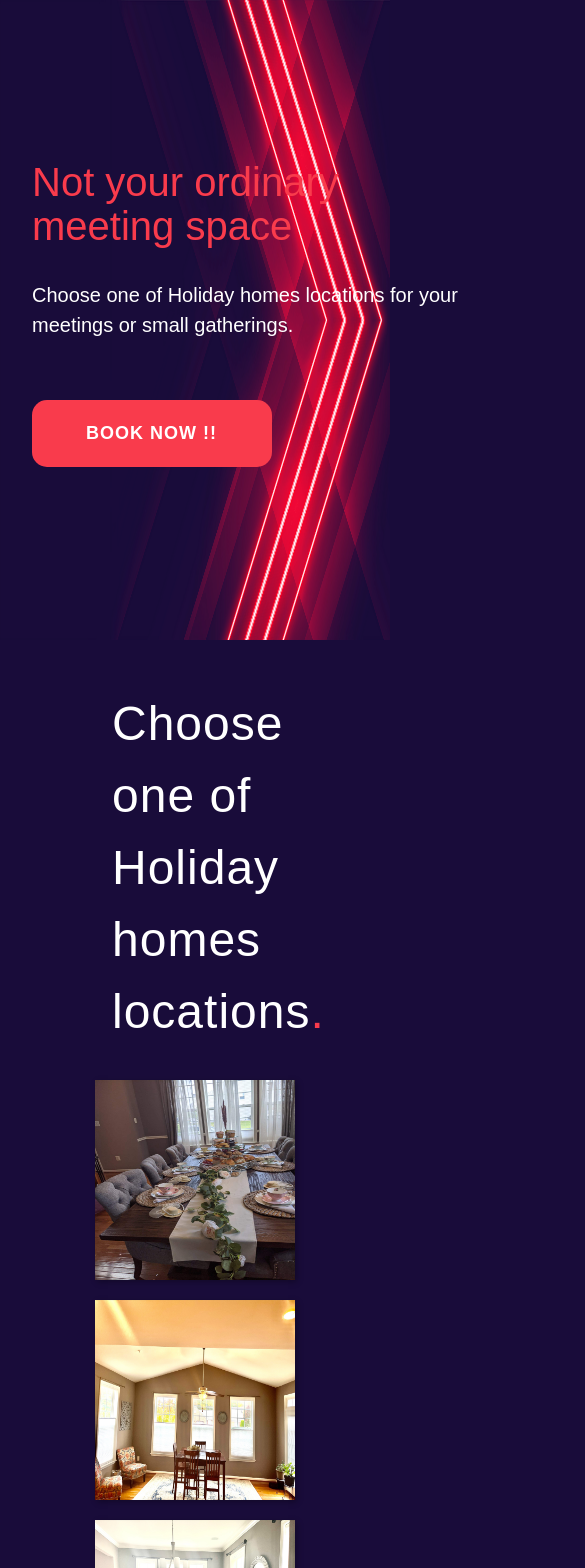
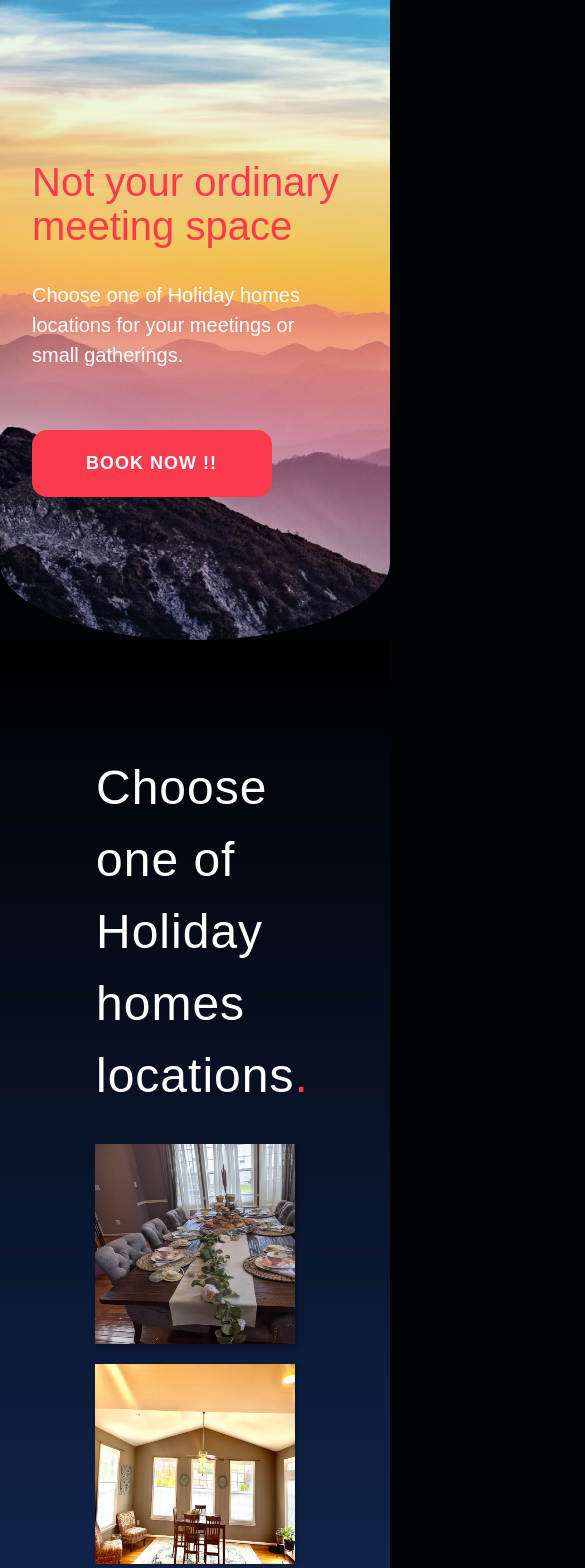
Before and after one commit to franKay-01/client_landing_page, a React (Create React App) app: page / in a window 390 px wide. Shown: the top 1568 px of the page, 585 px wide, since content can reach past the window. Built offline with nearby package versions, Linux system fonts and the light colour scheme.

Commit message:
feat: all pages add

```diff
--- a/src/App.css
+++ b/src/App.css
@@ -7,11 +7,14 @@
 .banner {
   width: 100%;
   height: 40rem;
-  background: url("./assets/background.png");
-  /* background: url("./assets/banner.jpg"); */
-  background-repeat: round;
-  /* background-repeat: no-repeat;
-  background-size: cover; */
+  /* background-color: #0462ba; */
+  /* background: url("./assets/background.png"); */
+  background: url("./assets/banner.jpg");
+  /* background-repeat: round; */
+  background-repeat: no-repeat;
+  background-size: cover;
+  border-bottom-left-radius: 250px 100px;
+  border-bottom-right-radius: 250px 100px;
 }
 
 .banner-button-text{
@@ -64,8 +67,8 @@
 .section-1{
   width: 100%;
   color: #ffffff;
-  background-color: #190c3a;
-  /* padding: 0rem 10rem; */
+  background-color: #1d4085;
+  padding: 5rem 0rem;
 }
 
 .section-1-text{
@@ -150,7 +153,7 @@
 .section-3{
   width: 100%;
   color: #ffffff;
-  background-color: #190c3a;
+  background-color: #0462ba;
 }
 
 .red-color {
@@ -158,7 +161,7 @@
 }
 
 .blue-color{
-  color: #190c3a;
+  color: #0462ba;
 }
 
 .white-color{
@@ -166,17 +169,18 @@
 }
 
 .contact-section{
+  background-color: #0462ba;
   padding: 6rem 13rem;
-  width: 90rem;
+  /* width: 90rem; */
 }
 
 .outline-contact{
-  outline-color: #190c3a;
+  outline-color: #0462ba;
 }
 
 .contact-input-bg{
   color: white;
-  background-color: #190c3a;
+  background-color: #0462ba;
 }
 
 .contact-button-bg{
@@ -224,6 +228,12 @@
       justify-content: center;
       padding: 0rem 2rem;
     }
+
+    .banner-p {
+      width: 18rem;
+      margin-top: 2rem;
+      font-size: 20px;
+    }
 }
 
   /* For Mobile Portrait View */
@@ -263,6 +273,12 @@
       font-weight: 700;
     }
 
+    .banner-p {
+      width: 18rem;
+      margin-top: 2rem;
+      font-size: 20px;
+    }
+
     .section-1-heading{
       font-size: 1.7rem;
       margin-bottom: 0rem;
@@ -294,6 +310,12 @@
       font-weight: 400;
       color: #f93b4c !important;
       line-height: 1.1;
+    }
+
+    .banner-p {
+      width: 18rem;
+      margin-top: 2rem;
+      font-size: 20px;
     }
 
     .section-1-text{
@@ -352,6 +374,12 @@
     font-weight: 400;
     color: #f93b4c !important;
     line-height: 1.1;
+  }
+
+  .banner-p {
+    width: 18rem;
+    margin-top: 2rem;
+    font-size: 20px;
   }
 
   .section-1-text{
@@ -437,6 +465,12 @@
       letter-spacing: 1px;
     }
 
+    .banner-p {
+      width: 18rem;
+      margin-top: 2rem;
+      font-size: 20px;
+    }
+
     .section-1-p{
       width: 20rem;
       font-size: 1rem;
--- a/src/App.js
+++ b/src/App.js
@@ -28,7 +28,7 @@ function App() {
     <div>
       <section className='banner'>
         <section className='grid grid-cols-1 container banner-content-height'>
-          <h1 className='text-rose-700 banner-text'>
+          <h1 className='white-color banner-text'>
             Not your ordinary meeting space
           </h1>
           <p className='white-color banner-p'>Choose one of Holiday homes locations for your meetings or small gatherings.</p>
@@ -36,7 +36,7 @@ function App() {
         </section>
 
       </section>
-      <section className='section-1 container'>
+      <section className='section-1 container bg-gradient-to-b from-black mb-12'>
         <h1 className='section-1-text'>Choose one of Holiday homes locations<span className='red-color'>.</span></h1>
         <ul class="tile-container">
           <li class="tile">
@@ -69,21 +69,7 @@ function App() {
           <li class="tile-hide tile">
             <img src={img10}/>
           </li>
-          <li class="tile-hide tile">
-            <img src={img11}/>
-          </li>
-          <li class="tile-hide tile">
-            <img src={img12}/>
-          </li>
-          <li class="tile-hide tile">
-            <img src={img13}/>
-          </li>
-          <li class="tile-hide tile">
-            <img src={img14}/>
-          </li>
-          <li class="tile-hide tile">
-            <img src={img15}/>
-          </li>
+
         </ul>
         {/* <div className='spiral-body'>
           <div class="scope">
@@ -270,7 +256,7 @@ function App() {
           </div>
         </div>
       </section> */}
-      <section className='contact-section'>
+      <section className='contact-section bg-gradient-to-t from-black'>
         <div className='grid grid-cols-1 lg:grid-cols-2 md:grid-cols-2 bg-white content-center'>
           <div className='p-8'>
             <p className='contact-heading'>Contacts</p>
@@ -279,17 +265,18 @@ function App() {
             <br></br>
             <div className='flex flex-row'>
               <img className='w-8 h-8' src={emailImg} />
-              <a href='mailto:Holydayhomes21@gmail.com' className='red-color ml-2 contact-address underline cursor-pointer' >Holydayhomes21@gmail.com</a>
+              <a href='mailto:Holydayhomes21@gmail.com' className='red-color ml-2 underline cursor-pointer' >Holydayhomes21@gmail.com</a>
 
             </div>
           </div>
           <div className='p-8'>
-            <p className='contact-heading blue-color'>Sign up for the newsletter</p>
-            <p className='contact-newsletter'>Be the first to know about new spaces.</p>
+            <p className='contact-heading blue-color'>Be the first to know about new spaces.</p>
+            <p className='contact-newsletter'>Sign up here</p>
             <div class=" w-72 md:w-80 lg:w-96">
               <div class="relative flex items-center">
-                <input id="11" type="text" placeholder='Enter you email here...' class="peer relative h-12 w-full rounded-md contact-input-bg pl-2 pr-4 font-normal outline-contact" />
+                <input id="11" type="text" placeholder='Enter you email here...' class="peer relative h-12 w-full rounded-md contact-input-bg pl-2 pr-4 placeholder-white font-normal outline-contact" />
                 <button class="absolute right-2 h-8 w-16 rounded-md bg-blue-200 text-xs font-semibold text-white contact-button-bg">Send</button>
+
               </div>
             </div>
           </div>
--- a/src/index.css
+++ b/src/index.css
@@ -7,5 +7,5 @@
 body{
   width: 100%;
   font-family: 'Doppio One', sans-serif;
-  background: #190c3a;
+  background: #020306;
 }
```
Also changed, not shown: src/assets/background.png, src/assets/banner.jpg.
